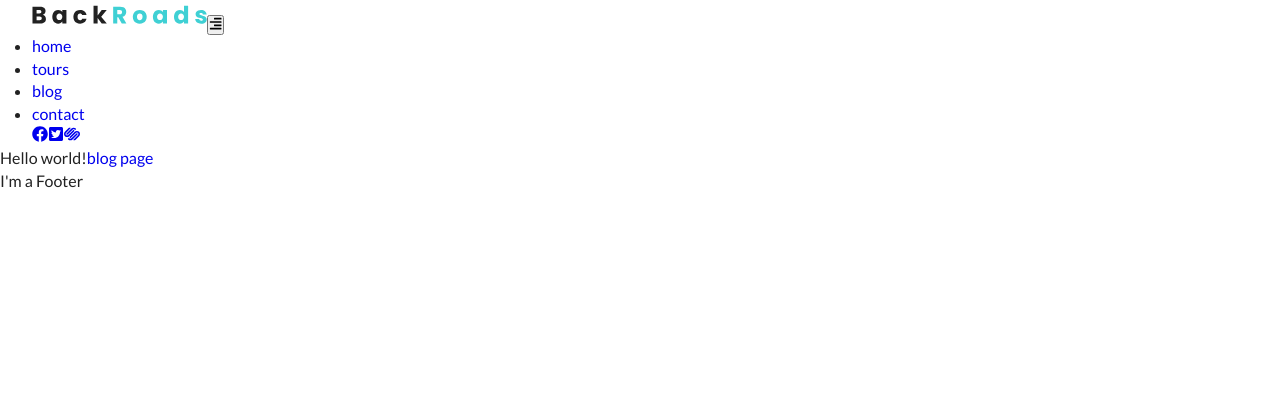
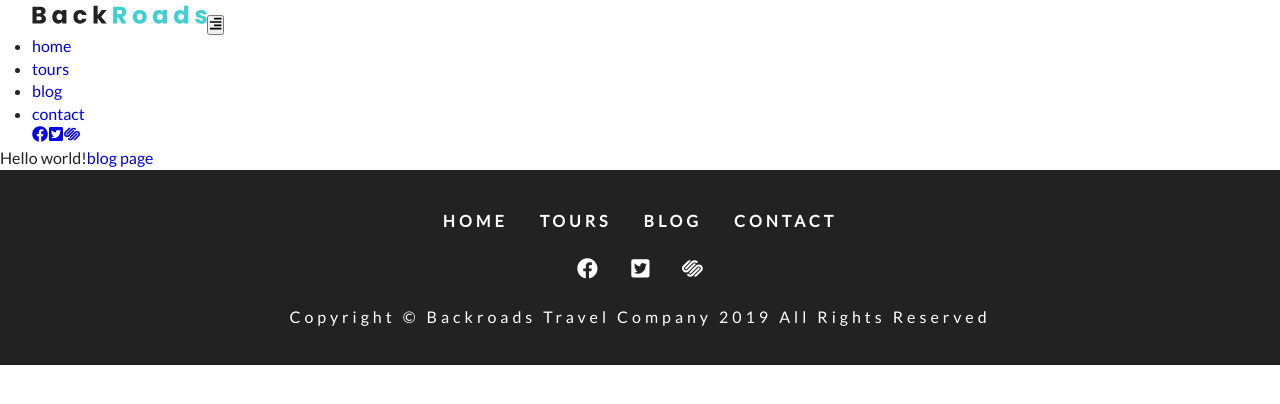
Before and after one commit to krush-pak/blogGatsbyJs, a Gatsby site: page / in a window 1280 px wide. Built offline with nearby package versions, Linux system fonts and the light colour scheme; Gatsby itself is replaced by a stand-in of ours.

Commit message:
built and styled footer component

```diff
--- a/src/components/Footer.js
+++ b/src/components/Footer.js
@@ -1,7 +1,42 @@
 import React from "react"
+import styles from "../css/footer.module.css"
+import links from "../constants/links"
+import socialIcons from "../constants/icons"
+import { Link } from "gatsby"
+import { FaRProject } from "react-icons/fa"
 
 const Footer = () => {
-  return <div>I'm a Footer</div>
+  return (
+    <footer className={styles.footer}>
+      <div className={styles.links}>
+        {links.map((item, index) => {
+          return (
+            <Link key={index} to={item.mpat}>
+              {item.text}
+            </Link>
+          )
+        })}
+      </div>
+      <div className={styles.icons}>
+        {socialIcons.map((item, index) => {
+          return (
+            <a
+              key={index}
+              href={item.url}
+              target="blank"
+              rel="noopener noreferrer"
+            >
+              {item.icon}
+            </a>
+          )
+        })}
+      </div>
+      <div className={styles.copyright}>
+        copyright &copy; backroads travel company {new Date().getFullYear()} All
+        Rights Reserved
+      </div>
+    </footer>
+  )
 }
 
 export default Footer
--- /dev/null
+++ b/src/css/footer.module.css
@@ -0,0 +1,34 @@
+.footer {
+  background: var(--mainBlack);
+  padding: 2rem;
+  text-align: center;
+  color: var(--mainWhite);
+}
+.links a {
+  display: inline-block;
+  text-decoration: none;
+  text-transform: uppercase;
+  color: var(--mainWhite);
+  margin: 0.5rem 1rem;
+  letter-spacing: var(--mainSpacing);
+  transition: var(--mainTransition);
+  font-weight: bold;
+}
+.links a:hover {
+  color: var(--primaryColor);
+}
+.icons a {
+  display: inline-block;
+  margin: 1rem;
+  font-size: 1.3rem;
+  color: var(--mainWhite);
+  transition: var(--mainTransition);
+}
+.icons a:hover {
+  color: var(--primaryColor);
+}
+.copyright {
+  text-transform: capitalize;
+  letter-spacing: var(--mainSpacing);
+  line-height: 2;
+}
```
